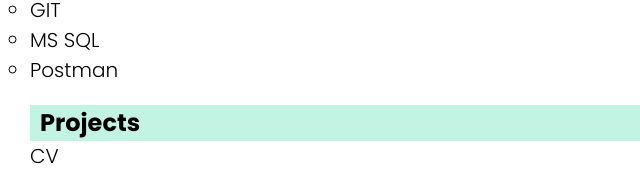
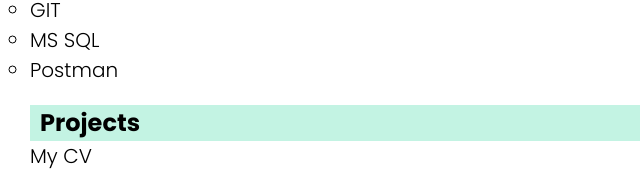
Before and after one commit to KalashnikovaKsenia/rsschool-cv, a plain HTML site: page index.html in a window 1280 px wide. Shown: the part 891-1079 px from the top of the page, 0-640 px from the left. Drawn offline with Linux system fonts and the light colour scheme.

Commit message:
fix: correct mistakes in task

```diff
--- a/index.html
+++ b/index.html
@@ -82,7 +82,7 @@
             <div class="info__text__inner">
                 <h2 class="info__subtitle">Projects</h2>
                     <a href="https://kalashnikovaksenia.github.io/rsschool-cv/">
-                    <span>CV</span>
+                    <span>My CV</span>
                     </a>
             </div>
 
```
